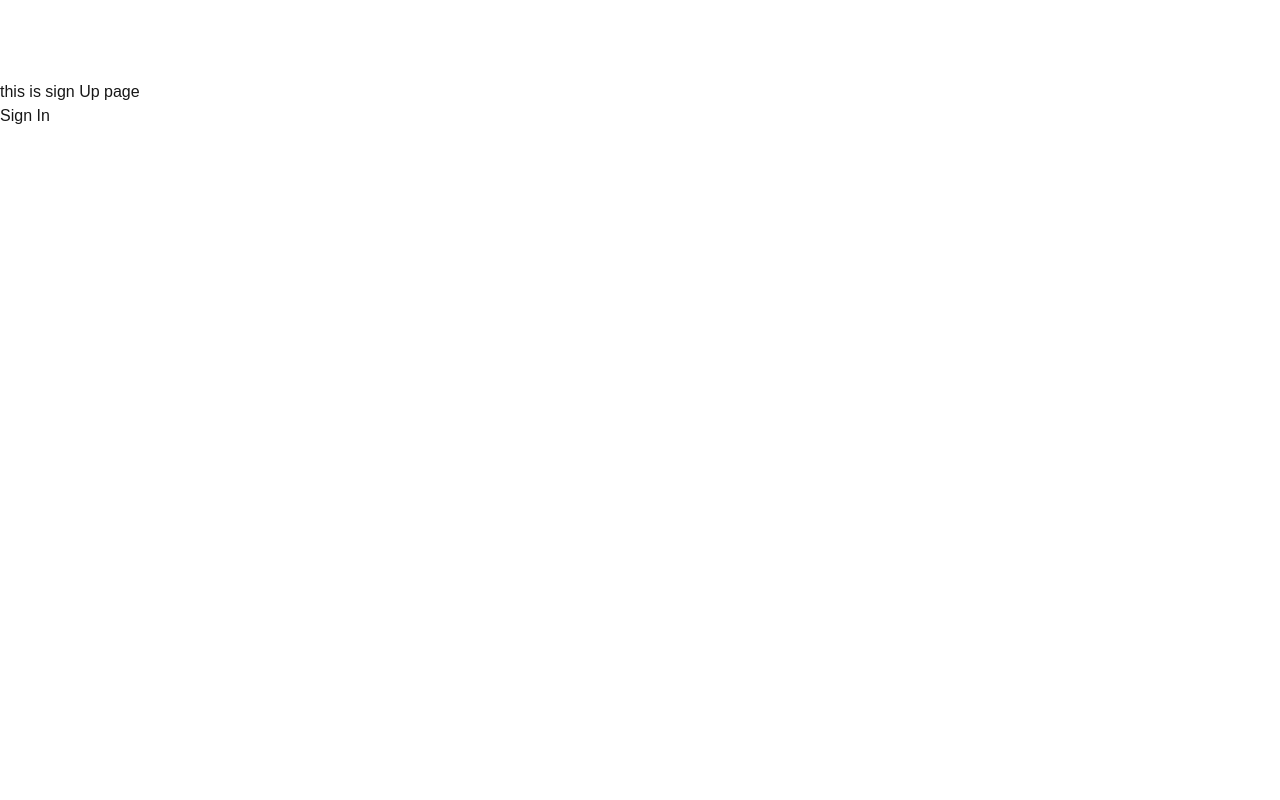
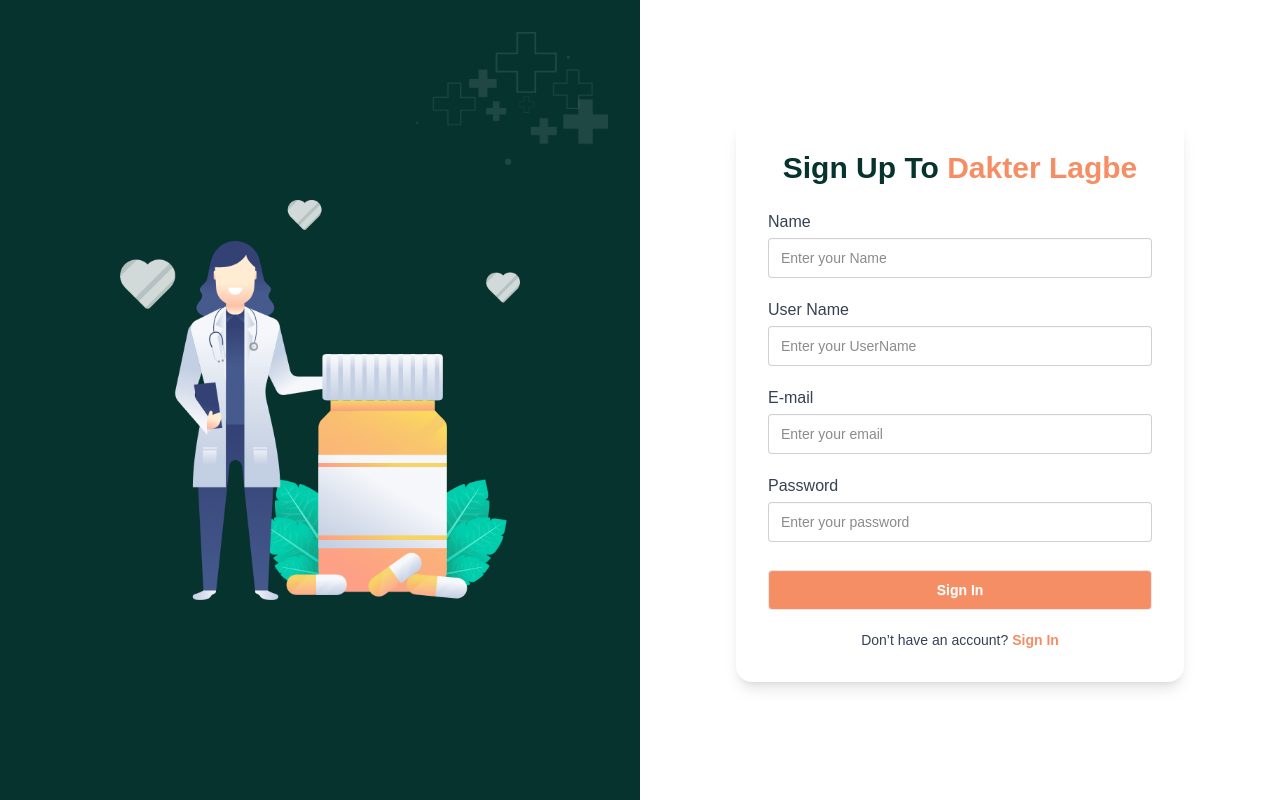
Before and after one commit to MujahidulIslam4541/Dakter-lagbe-client, a Next.js app: page /signUp in a window 1280 px wide. Built offline with nearby package versions, Linux system fonts and the light colour scheme.

Commit message:
complete signUp page

```diff
--- a/app/signIn/page.jsx
+++ b/app/signIn/page.jsx
@@ -20,7 +20,7 @@ const SignIn = () => {
       <div className="relative flex flex-col justify-center items-center bg-[#07332F] text-white overflow-hidden">
         {/* Top small image */}
         <div className="absolute top-8 right-8">
-          <Image src={topImage} alt="Top Decoration" className="w-[120px] md:w-40" />
+          <Image src={topImage} alt="Top Decoration" className="w-[120px] md:w-48" />
         </div>
 
         {/* Main image center */}
--- a/app/signUp/page.jsx
+++ b/app/signUp/page.jsx
@@ -1,13 +1,123 @@
-import Link from 'next/link'
-import React from 'react'
+"use client";
+import Image from "next/image";
+import signUpImage from "@/public/images/singUp.png";
+import topImage from "@/public/images/Frame.png";
+import Link from "next/link";
 
 const SignUp = () => {
+  const handleSubmit = (e) => {
+    e.preventDefault();
+    const name = e.target.name.value;
+    const userName = e.target.userName.value;
+    const email = e.target.email.value;
+    const password = e.target.password.value;
+
+    console.log("Email and password:", {name,userName,email,password});
+
+  };
+
   return (
-    <div className='mt-20'>
-      <h2>this is sign Up page</h2>
-      <Link href='/signIn'>Sign In</Link>
+    <div className="grid min-h-screen grid-cols-1 md:grid-cols-2">
+      {/* Left Side */}
+      <div className="relative flex flex-col justify-center items-center bg-[#07332F] text-white overflow-hidden">
+        {/* Top small image */}
+        <div className="absolute top-8 right-8">
+          <Image src={topImage} alt="Top Decoration" className="w-[120px] md:w-48" />
+        </div>
+
+        {/* Main image center */}
+        <div className="flex justify-center items-center mt-20 md:mt-0">
+          <Image
+            src={signUpImage}
+            alt="Sign Up Illustration"
+            className="w-[250px] md:w-[350px] lg:w-[400px] object-contain"
+          />
+        </div>
+      </div>
+
+      {/* Right Side - Form */}
+      <div className="flex justify-center items-center p-6 md:p-12 bg-base-100">
+        <div className="w-full max-w-md bg-white shadow-lg rounded-2xl p-8">
+          <h2 className="text-2xl md:text-3xl font-semibold text-center text-[#07332F] mb-6">
+            Sign Up To <span className="text-[#f58e64]">Dakter Lagbe</span>
+          </h2>
+
+          <form onSubmit={handleSubmit} className="space-y-5">
+            {/* Name */}
+            <div className="flex flex-col">
+              <label className="mb-1 font-medium text-gray-700">
+                Name
+              </label>
+              <input
+                type="name"
+                name="name"
+                placeholder="Enter your Name"
+                required
+                className="input input-bordered w-full focus:outline-none focus:ring-2 focus:ring-[#f58e64]"
+              />
+            </div>
+
+            {/* UserName */}
+            <div className="flex flex-col">
+              <label className="mb-1 font-medium text-gray-700">
+                User Name
+              </label>
+              <input
+                type="name"
+                name="userName"
+                placeholder="Enter your UserName"
+                required
+                className="input input-bordered w-full focus:outline-none focus:ring-2 focus:ring-[#f58e64]"
+              />
+            </div>
+
+            {/* email */}
+            <div className="flex flex-col">
+              <label className="mb-1 font-medium text-gray-700">
+                E-mail
+              </label>
+              <input
+                type="email"
+                name="email"
+                placeholder="Enter your email"
+                required
+                className="input input-bordered w-full focus:outline-none focus:ring-2 focus:ring-[#f58e64]"
+              />
+            </div>
+
+
+            {/* Password */}
+            <div className="flex flex-col">
+              <label className="mb-1 font-medium text-gray-700">Password</label>
+              <input
+                type="password"
+                name="password"
+                placeholder="Enter your password"
+                required
+                className="input input-bordered w-full focus:outline-none focus:ring-2 focus:ring-[#f58e64]"
+              />
+            </div>
+
+            {/* Submit Button */}
+            <button
+              type="submit"
+              className="btn bg-[#f58e64] hover:bg-[#e1784c] text-white w-full mt-2"
+            >
+              Sign In
+            </button>
+          </form>
+
+          {/* Bottom link */}
+          <p className="text-center text-sm mt-5 text-gray-700">
+            Don’t have an account?{" "}
+            <Link href="/signIn" className="text-[#f58e64] font-semibold hover:underline">
+              Sign In
+            </Link>
+          </p>
+        </div>
+      </div>
     </div>
-  )
-}
+  );
+};
 
-export default SignUp
+export default SignUp;
```
